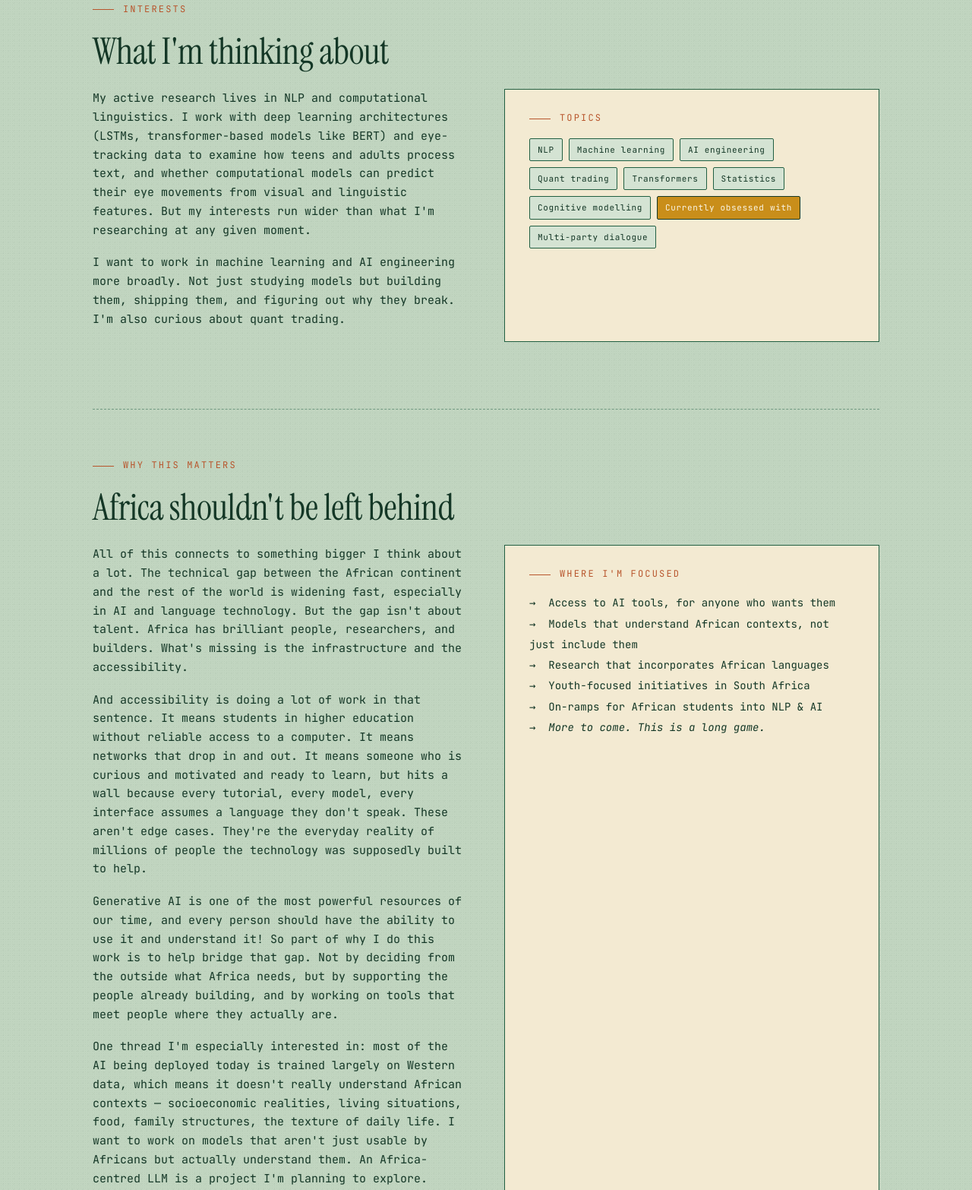
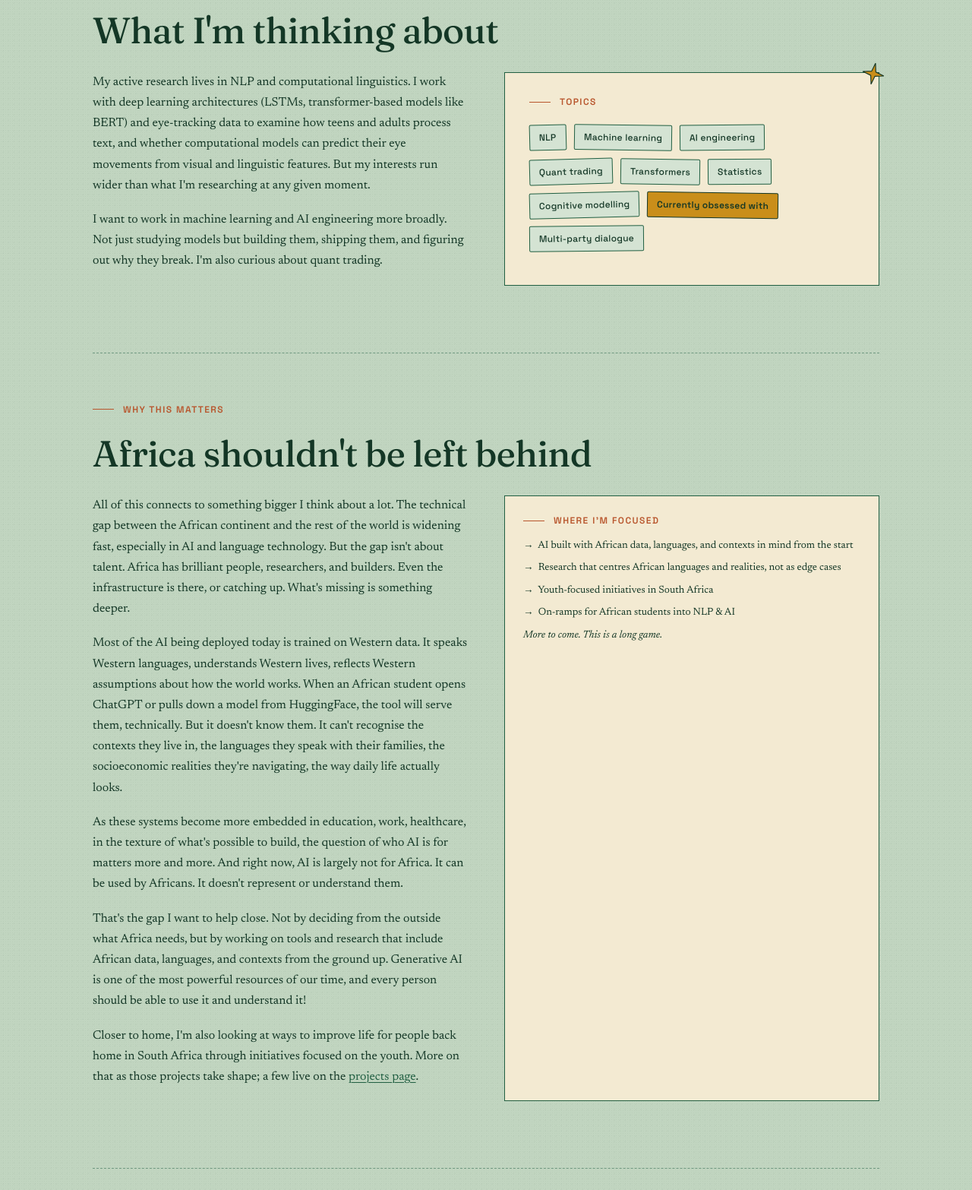
Before and after one commit to adodobird8/adodobird8.github.io, a plain HTML site: page index.html in a window 1280 px wide. Shown: the part 862-2428 px from the top of the page at 76% size. Drawn offline with Linux system fonts and the light colour scheme.

Commit message:
redesign: fonts, animations, projects page restructure

```diff
--- a/index.html
+++ b/index.html
@@ -50,7 +50,7 @@
     <div class="ascii-rule">· · · · · · · · · · · · · · · · · · · · · · · · · · · ·</div>
 
     <!-- ============= INTERESTS ============= -->
-    <section>
+    <section class="reveal-on-scroll">
       <p class="eyebrow">Interests</p>
       <h2>What I'm thinking about</h2>
 
@@ -73,7 +73,10 @@
           </p>
         </div>
 
-        <div class="panel panel-warm">
+        <div class="panel panel-warm" style="position: relative;">
+          <svg viewBox="0 0 24 24" xmlns="http://www.w3.org/2000/svg" width="34" height="34" style="position: absolute; top: -16px; right: -10px; transform: rotate(12deg);">
+            <path d="M12 2 L14 10 L22 12 L14 14 L12 22 L10 14 L2 12 L10 10 Z" fill="#c98e1a" stroke="#143726" stroke-width="0.8"/>
+          </svg>
           <p class="eyebrow" style="margin-bottom:12px;">Topics</p>
           <div class="chips">
             <span class="chip">NLP</span>
@@ -93,7 +96,7 @@
     <hr class="divider">
 
     <!-- ============= WHY / AFRICA ============= -->
-    <section>
+    <section class="reveal-on-scroll">
       <p class="eyebrow">Why this matters</p>
       <h2>Africa shouldn't be left behind</h2>
 
@@ -101,57 +104,55 @@
         <div>
           <p>
             All of this connects to something bigger I think about a lot.
-            The technical gap between the African continent and the rest of
-            the world is widening fast, especially in AI and language
-            technology. But the gap isn't about talent. Africa has brilliant
-            people, researchers, and builders. What's missing is the
-            infrastructure and the accessibility.
+            The technical gap between the African continent and the rest
+            of the world is widening fast, especially in AI and language
+            technology. But the gap isn't about talent. Africa has
+            brilliant people, researchers, and builders. Even the
+            infrastructure is there, or catching up. What's missing is
+            something deeper.
           </p>
           <p>
-            And accessibility is doing a lot of work in that sentence. It
-            means students in higher education without reliable access to a
-            computer. It means networks that drop in and out. It means
-            someone who is curious and motivated and ready to learn, but
-            hits a wall because every tutorial, every model, every
-            interface assumes a language they don't speak. These aren't
-            edge cases. They're the everyday reality of millions of people
-            the technology was supposedly built to help.
+            Most of the AI being deployed today is trained on Western
+            data. It speaks Western languages, understands Western lives,
+            reflects Western assumptions about how the world works. When
+            an African student opens ChatGPT or pulls down a model from
+            HuggingFace, the tool will serve them, technically. But it
+            doesn't know them. It can't recognise the contexts they live
+            in, the languages they speak with their families, the
+            socioeconomic realities they're navigating, the way daily
+            life actually looks.
           </p>
           <p>
-            Generative AI is one of the most powerful resources of our
-            time, and every person should have the ability to use it and
-            understand it! So part of why I do this work is to help bridge
-            that gap. Not by deciding from the outside what Africa needs,
-            but by supporting the people already building, and by working
-            on tools that meet people where they actually are.
+            As these systems become more embedded in education, work,
+            healthcare, in the texture of what's possible to build, the
+            question of who AI is for matters more and more. And right
+            now, AI is largely not for Africa. It can be used by
+            Africans. It doesn't represent or understand them.
           </p>
           <p>
-            One thread I'm especially interested in: most of the AI being
-            deployed today is trained largely on Western data, which means
-            it doesn't really understand African contexts &mdash;
-            socioeconomic realities, living situations, food, family
-            structures, the texture of daily life. I want to work on models
-            that aren't just usable by Africans but actually understand
-            them. An Africa-centred LLM is a project I'm planning to
-            explore.
+            That's the gap I want to help close. Not by deciding from
+            the outside what Africa needs, but by working on tools and
+            research that include African data, languages, and contexts
+            from the ground up. Generative AI is one of the most
+            powerful resources of our time, and every person should be
+            able to use it and understand it!
           </p>
           <p>
             Closer to home, I'm also looking at ways to improve life for
             people back home in South Africa through initiatives focused
-            on the youth. More on that as those projects take shape; a few
-            live on the <a href="projects.html">projects page</a>.
+            on the youth. More on that as those projects take shape; a
+            few live on the <a href="projects.html">projects page</a>.
           </p>
         </div>
 
-        <div class="panel panel-warm">
-          <p class="eyebrow" style="margin-bottom: 14px;">Where I'm focused</p>
-          <ul style="list-style: none; padding: 0; margin: 0; font-size: 14px; line-height: 1.95;">
-            <li>&rarr;&nbsp; Access to AI tools, for anyone who wants them</li>
-            <li>&rarr;&nbsp; Models that understand African contexts, not just include them</li>
-            <li>&rarr;&nbsp; Research that incorporates African languages</li>
-            <li>&rarr;&nbsp; Youth-focused initiatives in South Africa</li>
-            <li>&rarr;&nbsp; On-ramps for African students into NLP &amp; AI</li>
-            <li>&rarr;&nbsp; <em>More to come. This is a long game.</em></li>
+        <div class="panel panel-warm" style="padding: 22px 24px;">
+          <p class="eyebrow" style="margin-bottom: 12px;">Where I'm focused</p>
+          <ul style="list-style: none; padding: 0; margin: 0; font-size: 13.5px; line-height: 1.6;">
+            <li style="margin-bottom: 8px;">&rarr;&nbsp; AI built with African data, languages, and contexts in mind from the start</li>
+            <li style="margin-bottom: 8px;">&rarr;&nbsp; Research that centres African languages and realities, not as edge cases</li>
+            <li style="margin-bottom: 8px;">&rarr;&nbsp; Youth-focused initiatives in South Africa</li>
+            <li style="margin-bottom: 8px;">&rarr;&nbsp; On-ramps for African students into NLP &amp; AI</li>
+            <li><em>More to come. This is a long game.</em></li>
           </ul>
         </div>
       </div>
@@ -160,7 +161,7 @@
     <hr class="divider">
 
     <!-- ============= CURRENTLY ============= -->
-    <section>
+    <section class="reveal-on-scroll">
       <p class="eyebrow">Currently</p>
       <h2>What's on the desk</h2>
 
@@ -182,7 +183,7 @@
     <hr class="divider">
 
     <!-- ============= FEATURED ============= -->
-    <section>
+    <section class="reveal-on-scroll">
       <p class="eyebrow">Selected work</p>
       <h2>A few things I'm proud of</h2>
 
@@ -230,10 +231,11 @@
       </div>
       <div class="footer-copy">
         <span>&copy; 2026 Adaora Mbanefo</span>
-        <span>Built by yours truly Built by hand &middot; hosted on GitHub Pagesmiddot; hosted on GitHub Pages</span>
+        <span>Built by yours truly &middot; Hosted on GitHub Pages</span>
       </div>
     </div>
   </footer>
 
+  <script src="script.js" defer></script>
 </body>
 </html>
--- /dev/null
+++ b/script.js
@@ -0,0 +1,21 @@
+// Scroll-triggered reveal animations.
+// Adds .is-visible to elements with class .reveal-on-scroll when they enter the viewport.
+(function() {
+  const items = document.querySelectorAll('.reveal-on-scroll');
+  if (!('IntersectionObserver' in window) || items.length === 0) {
+    // Older browser or nothing to observe — make everything visible immediately.
+    items.forEach(el => el.classList.add('is-visible'));
+    return;
+  }
+
+  const observer = new IntersectionObserver((entries) => {
+    entries.forEach(entry => {
+      if (entry.isIntersecting) {
+        entry.target.classList.add('is-visible');
+        observer.unobserve(entry.target);
+      }
+    });
+  }, { threshold: 0.12, rootMargin: '0px 0px -8% 0px' });
+
+  items.forEach(el => observer.observe(el));
+})();
--- a/style.css
+++ b/style.css
@@ -1,9 +1,9 @@
 /* =========================================================
    Adaora Mbanefo — personal site
-   Sage + cream + mustard. Monospace body, serif display.
+   Sage + cream + mustard. Serif body, characterful display.
    ========================================================= */
 
-@import url('https://fonts.googleapis.com/css2?family=Caveat:wght@400;500&family=Instrument+Serif:ital@0;1&family=JetBrains+Mono:ital,wght@0,400;0,500;0,700;1,400&display=swap');
+@import url('https://fonts.googleapis.com/css2?family=Caveat:wght@400;500&family=Fraunces:ital,opsz,wght,SOFT,WONK@0,9..144,400..700,0..100,0..1;1,9..144,400..700,0..100,0..1&family=Newsreader:ital,opsz,wght@0,6..72,400..700;1,6..72,400..700&family=Space+Grotesk:wght@400;500;600;700&display=swap');
 
 :root {
   --sage:        #c1d5c0;   /* original bg, kept */
@@ -17,8 +17,10 @@
   --rust:        #b8552c;
   --ink:         #1a1a1a;
 
-  --serif: 'Instrument Serif', 'Cormorant Garamond', Georgia, serif;
-  --mono:  'JetBrains Mono', Monaco, 'Courier New', monospace;
+  --serif:      'Fraunces', 'Cormorant Garamond', Georgia, serif;
+  --serif-body: 'Newsreader', 'Source Serif', Georgia, serif;
+  --mono:       'Space Grotesk', 'Helvetica Neue', sans-serif;
+  --script:     'Caveat', cursive;
 
   --maxw: 1100px;
 }
@@ -28,9 +30,9 @@
 html { scroll-behavior: smooth; }
 
 body {
-  font-family: var(--mono);
-  font-size: 15px;
-  line-height: 1.65;
+  font-family: var(--serif-body);
+  font-size: 16px;
+  line-height: 1.7;
   color: var(--forest-ink);
   background-color: var(--sage);
   margin: 0;
@@ -90,8 +92,10 @@ nav ul {
 nav ul li a {
   color: var(--forest-ink);
   text-decoration: none;
+  font-family: var(--mono);
   font-size: 13px;
-  letter-spacing: 0.08em;
+  font-weight: 500;
+  letter-spacing: 0.05em;
   text-transform: uppercase;
   position: relative;
   padding: 4px 0;
@@ -126,19 +130,27 @@ section { margin-bottom: 88px; }
 
 /* ---------- Typography ---------- */
 
-h1, h2, h3 { font-family: var(--serif); font-weight: 400; color: var(--forest-ink); }
+h1, h2, h3 {
+  font-family: var(--serif);
+  font-weight: 450;
+  color: var(--forest-ink);
+  font-variation-settings: 'SOFT' 50, 'WONK' 0;
+}
 
 h1 {
   font-size: clamp(56px, 11vw, 124px);
-  line-height: 0.92;
-  letter-spacing: -0.02em;
+  line-height: 1;
+  letter-spacing: -0.025em;
   margin: 0 0 8px;
+  font-weight: 500;
+  font-variation-settings: 'SOFT' 60, 'WONK' 1;
+  padding-bottom: 4px;
 }
 
-h1 .accent { color: var(--mustard); font-style: italic; }
+h1 .accent { color: var(--mustard); font-style: italic; font-variation-settings: 'SOFT' 100, 'WONK' 1; }
 
 .name-pronunciation {
-  font-family: 'Caveat', 'Brush Script MT', cursive;
+  font-family: var(--script);
   font-size: 28px;
   font-weight: 500;
   color: var(--rust);
@@ -149,21 +161,27 @@ h1 .accent { color: var(--mustard); font-style: italic; }
 
 h2 {
   font-size: clamp(32px, 5vw, 48px);
-  line-height: 1.05;
-  letter-spacing: -0.01em;
+  line-height: 1.15;
+  letter-spacing: -0.015em;
   margin: 0 0 24px;
+  font-weight: 450;
+  font-variation-settings: 'SOFT' 50, 'WONK' 1;
+  padding-bottom: 4px;
 }
 
 h3 {
   font-size: 22px;
-  line-height: 1.2;
+  line-height: 1.25;
   margin: 0 0 8px;
+  font-weight: 500;
+  padding-bottom: 2px;
 }
 
 .eyebrow {
   font-family: var(--mono);
   font-size: 12px;
-  letter-spacing: 0.18em;
+  font-weight: 600;
+  letter-spacing: 0.12em;
   text-transform: uppercase;
   color: var(--rust);
   margin-bottom: 20px;
@@ -197,7 +215,8 @@ a:hover { color: var(--rust); }
   flex-wrap: wrap;
   gap: 8px 24px;
   font-size: 12px;
-  letter-spacing: 0.12em;
+  font-weight: 500;
+  letter-spacing: 0.08em;
   text-transform: uppercase;
   color: var(--forest);
   margin-bottom: 28px;
@@ -255,20 +274,41 @@ a:hover { color: var(--rust); }
 .chips {
   display: flex;
   flex-wrap: wrap;
-  gap: 8px;
+  gap: 10px;
   margin-top: 16px;
+  padding: 4px 0;
 }
 .chip {
   font-family: var(--mono);
-  font-size: 11px;
-  letter-spacing: 0.06em;
-  padding: 5px 10px;
+  font-size: 12px;
+  font-weight: 500;
+  letter-spacing: 0.02em;
+  padding: 6px 12px;
   background: var(--sage-soft);
   border: 1px solid var(--forest);
   color: var(--forest-ink);
   border-radius: 2px;
+  display: inline-block;
+  transition: transform 0.25s cubic-bezier(0.34, 1.56, 0.64, 1), background 0.2s, color 0.2s, box-shadow 0.2s;
+  cursor: default;
 }
-.chip-mustard { background: var(--mustard); color: var(--cream); border-color: var(--forest-ink); }
+.chip:nth-child(3n+1) { transform: rotate(-1.5deg); }
+.chip:nth-child(3n+2) { transform: rotate(0.8deg); }
+.chip:nth-child(3n)   { transform: rotate(-0.5deg); }
+.chip:hover {
+  transform: rotate(0deg) scale(1.08) translateY(-2px);
+  background: var(--mustard);
+  color: var(--forest-ink);
+  border-color: var(--forest-ink);
+  box-shadow: 2px 3px 0 var(--forest-ink);
+}
+.chip-mustard {
+  background: var(--mustard);
+  color: var(--forest-ink);
+  border-color: var(--forest-ink);
+  font-weight: 600;
+}
+.chip-mustard:hover { background: var(--rust); color: var(--cream); }
 
 /* ---------- Project / Research grid ---------- */
 
@@ -288,11 +328,38 @@ a:hover { color: var(--rust); }
   display: flex;
   flex-direction: column;
   gap: 12px;
-  transition: transform 0.25s ease, box-shadow 0.25s ease;
+  transition: transform 0.3s cubic-bezier(0.34, 1.56, 0.64, 1), box-shadow 0.3s;
+  position: relative;
 }
 .card:hover {
-  transform: translate(-3px, -3px);
-  box-shadow: 6px 6px 0 var(--forest-ink);
+  transform: translate(-4px, -4px) rotate(-0.3deg);
+  box-shadow: 8px 8px 0 var(--forest-ink);
+}
+
+/* Scroll-reveal: sections fade up as they enter view */
+.reveal-on-scroll {
+  opacity: 0;
+  transform: translateY(24px);
+  transition: opacity 0.7s ease, transform 0.7s cubic-bezier(0.22, 1, 0.36, 1);
+}
+.reveal-on-scroll.is-visible {
+  opacity: 1;
+  transform: translateY(0);
+}
+
+/* Floating background doodles */
+.doodle {
+  position: absolute;
+  pointer-events: none;
+  opacity: 0.35;
+  z-index: 0;
+}
+.doodle-squiggle {
+  animation: doodle-drift 8s ease-in-out infinite;
+}
+@keyframes doodle-drift {
+  0%, 100% { transform: translate(0, 0) rotate(0deg); }
+  50% { transform: translate(4px, -6px) rotate(3deg); }
 }
 .card .card-meta {
   font-family: var(--mono);
@@ -558,9 +625,11 @@ footer {
 }
 .footer-copy {
   width: 100%;
+  font-family: var(--mono);
   font-size: 11px;
-  letter-spacing: 0.1em;
+  letter-spacing: 0.06em;
   text-transform: uppercase;
+  font-weight: 500;
   color: var(--forest);
   border-top: 1px dashed var(--forest);
   padding-top: 16px;
```
Also changed, not shown: about.html (+16 -14 lines), projects.html (+27 -54 lines), research.html (+2 -9 lines), resume.html (+14 -2 lines).
